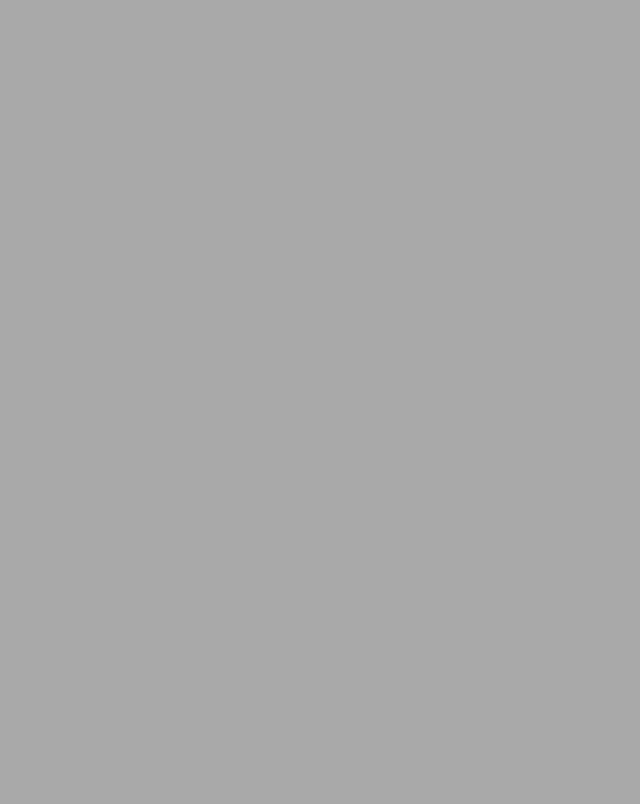
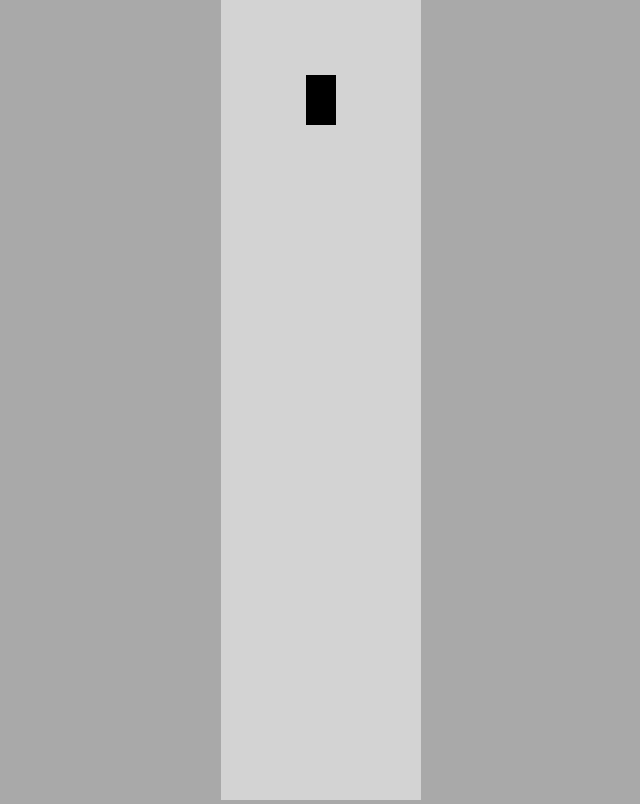
Before and after one commit to umangrazsingh/SELF_DRIVING_CAR, a plain HTML site: page index.html in a window 1280 px wide. Shown: the whole page, without its empty margins (319-959 px from the left). Drawn offline with Linux system fonts and the light colour scheme.

Commit message:
Fix cavas id and car x

```diff
--- /dev/null
+++ b/car.js
@@ -0,0 +1,18 @@
+class Car{
+    constructor(x,y,width,height){
+        this.x=x;
+        this.y=y;
+        this.width=width;
+        this.height=height;
+    }
+draw(ctx){
+    ctx.beginPath();
+    ctx.rect(
+        this.x-this.width/2,
+        this.y-this.height/2,
+        this.width,
+        this.height
+    );
+    ctx.fill();
+}
+}
--- a/index.html
+++ b/index.html
@@ -5,6 +5,7 @@
 </head>
 <body>
     <canvas id="myCanvas"></canvas>
+    <script src="car.js"></script>
     <script src="main.js"></script>
 </body>
 </html>
--- a/main.js
+++ b/main.js
@@ -0,0 +1,7 @@
+const canvas=document.getElementById("myCanvas");
+canvas.height = window.innerHeight;
+canvas.width=200;
+
+const ctx = canvas.getContext("2d");
+const car=new Car (100,100,30,50);
+car.draw(ctx);
--- a/style.css
+++ b/style.css
@@ -4,3 +4,6 @@ body{
     overflow:hidden;
     text-align:center;
 }
+#myCanvas{
+    background:lightgrey;
+}
```
